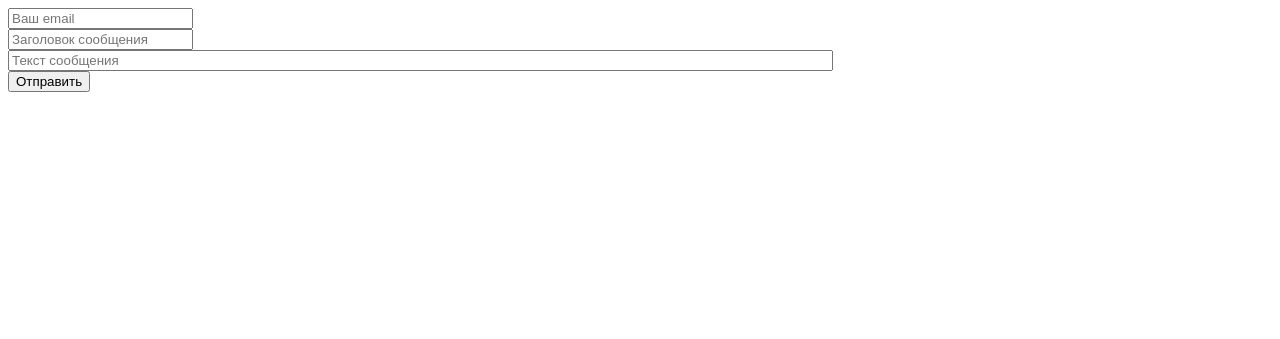
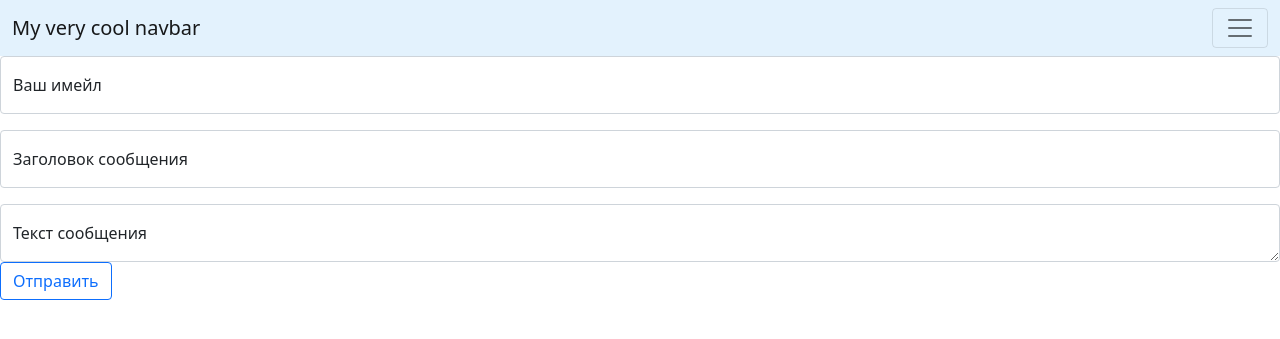
Before and after one commit to DmitryTakmakov/architectural-patterns, a Python web app: template templates/contacts.html in a window 1280 px wide. Shown: the top 339 px of the page. Run offline with Jinja, Linux system fonts and the light colour scheme; the template is opened without the code that fills it, so the values that code supplies are empty.

Commit message:
Lesson 3, fixes to templates

```diff
--- /dev/null
+++ b/templates/base.html
@@ -0,0 +1,17 @@
+<!DOCTYPE html>
+<html lang="en">
+<head>
+    <meta charset="UTF-8">
+    <link href="https://cdn.jsdelivr.net/npm/bootstrap@5.0.0-beta2/dist/css/bootstrap.min.css" rel="stylesheet"
+          integrity="sha384-BmbxuPwQa2lc/FVzBcNJ7UAyJxM6wuqIj61tLrc4wSX0szH/Ev+nYRRuWlolflfl" crossorigin="anonymous">
+    <script src="https://cdn.jsdelivr.net/npm/bootstrap@5.0.0-beta2/dist/js/bootstrap.bundle.min.js"
+            integrity="sha384-b5kHyXgcpbZJO/tY9Ul7kGkf1S0CWuKcCD38l8YkeH8z8QjE0GmW1gYU5S9FOnJ0"
+            crossorigin="anonymous"></script>
+    <title>
+        {% block title %}
+        {% endblock %}
+    </title>
+</head>
+{% block content %}
+{% endblock %}
+</html>
--- a/templates/contacts.html
+++ b/templates/contacts.html
@@ -1,18 +1,25 @@
-<!DOCTYPE html>
-<html lang="en">
-<head>
-    <meta charset="UTF-8">
-    <title>Contacts</title>
-</head>
-<body>
+{% extends "base.html" %}
+{% block title %}
+    Contacts
+{% endblock %}
+{% block content %}
+    <body>
+    {% include "inc-menu.html" %}
     <form method="post">
-        <input type="email" name="email" placeholder="Ваш email">
-        <br>
-        <input type="text" name="header" placeholder="Заголовок сообщения">
-        <br>
-        <input type="text" size="100" name="message" placeholder="Текст сообщения">
-        <br>
-        <button type="submit">Отправить</button>
+        <div class="form-floating mb-3">
+            <input type="email" class="form-control" id="floatingInput" name="email" placeholder="Ваш имейл">
+            <label for="floatingInput">Ваш имейл</label>
+        </div>
+        <div class="form-floating mb-3">
+            <input type="text" class="form-control" id="floatingInput" name="header" placeholder="Заголовок сообщения">
+            <label for="floatingInput">Заголовок сообщения</label>
+        </div>
+        <div class="form-floating">
+            <textarea class="form-control" placeholder="Текст сообщения" name="message"
+                      id="floatingTextarea"></textarea>
+            <label for="floatingTextarea">Текст сообщения</label>
+        </div>
+        <button type="submit" class="btn btn-outline-primary">Отправить</button>
     </form>
-</body>
-</html>
+    </body>
+{% endblock %}
--- /dev/null
+++ b/templates/inc-menu.html
@@ -0,0 +1,16 @@
+<nav class="navbar navbar-light" style="background-color: #e3f2fd;">
+    <div class="container-fluid">
+        <a class="navbar-brand" href="/">My very cool navbar</a>
+        <button class="navbar-toggler" type="button" data-bs-toggle="collapse" data-bs-target="#navbarNavAltMarkup"
+                aria-controls="navbarNavAltMarkup" aria-expanded="false" aria-label="Toggle navigation">
+            <span class="navbar-toggler-icon"></span>
+        </button>
+        <div class="collapse navbar-collapse" id="navbarNavAltMarkup">
+            <div class="navbar-nav">
+                <a class="nav-link" href="/">Home</a>
+                <a class="nav-link" href="about">About</a>
+                <a class="nav-link" href="contacts">Contacts</a>
+            </div>
+        </div>
+    </div>
+</nav>
```
Also changed, not shown: templates/about.html (+9 -9 lines), templates/index.html (+9 -17 lines).
